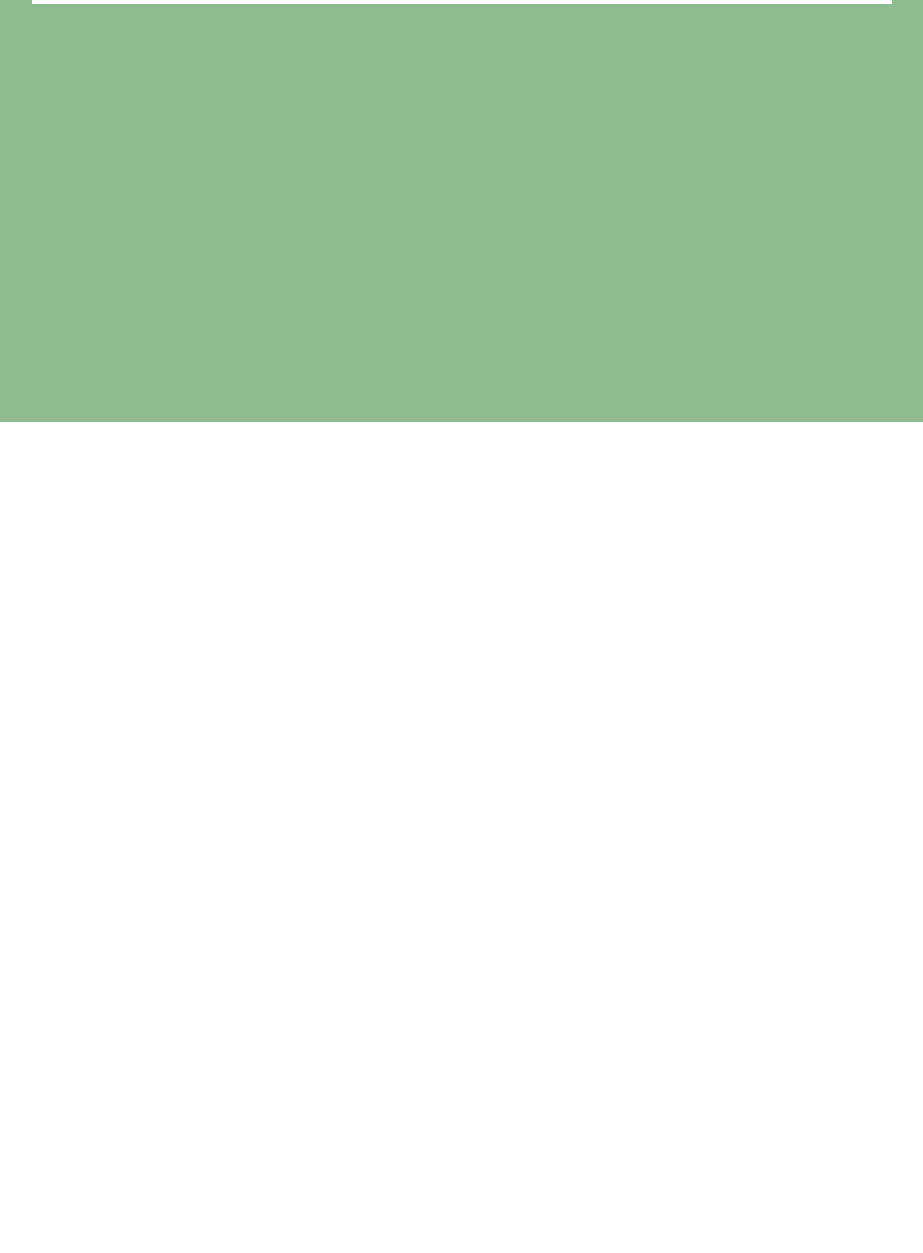
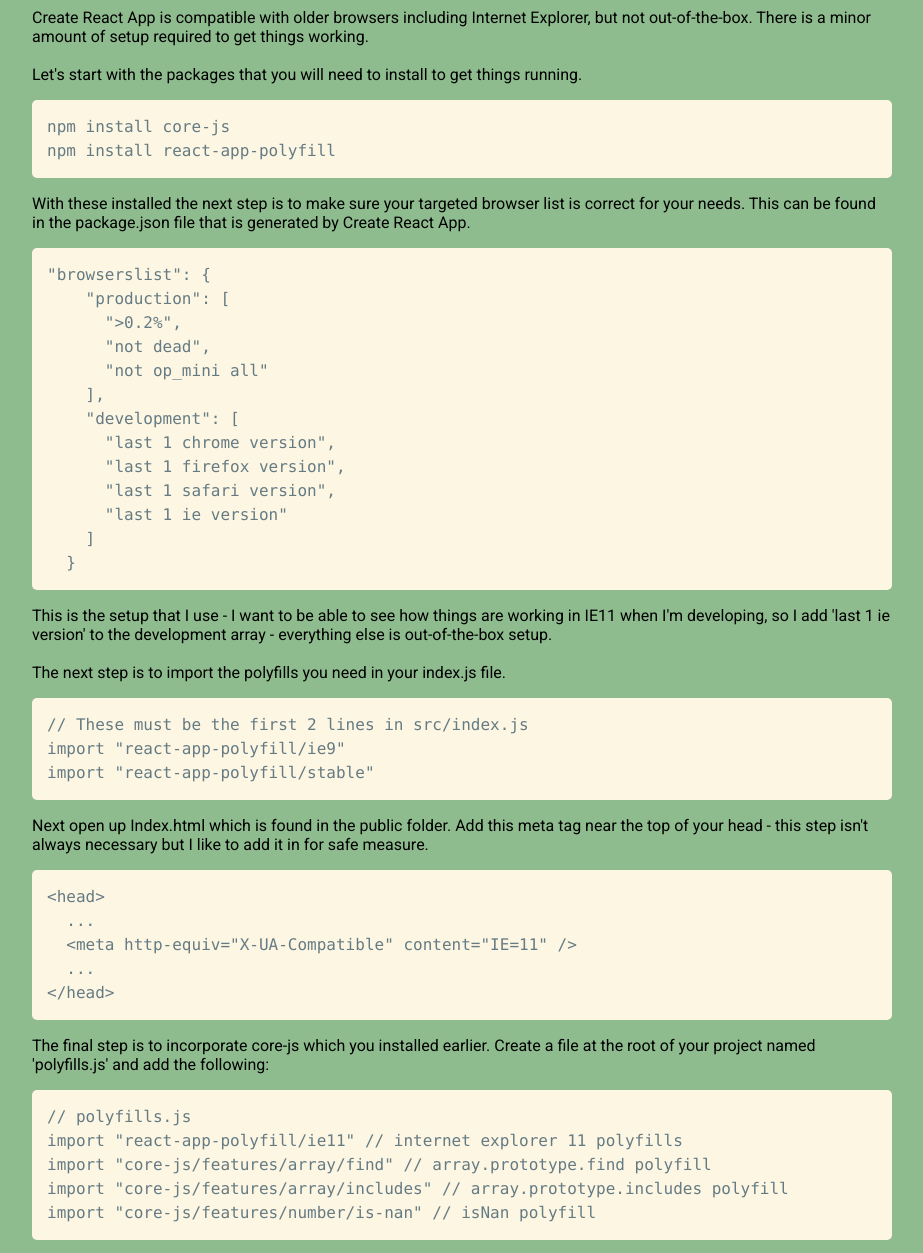
Before and after one commit to fishj123/gatsby-blog, a Gatsby site: page /blogs/setup-create-react-app-for-ie/ in a window 1280 px wide. Shown: the part 426-1679 px from the top of the page, without its empty margins (178-1101 px from the left). Before the commit the page ends 848 px from the top, so only its background shows below. Built offline with nearby package versions, Linux system fonts and the light colour scheme; Gatsby itself is replaced by a stand-in of ours; some packages are replaced by stand-ins of ours; code samples lack their colours.

Commit message:
blog finished - add link css

````diff
--- a/src/blogs/setup-create-react-app-for-ie.md
+++ b/src/blogs/setup-create-react-app-for-ie.md
@@ -1,5 +1,89 @@
 ---
-title: "Typescript: What are Generics?"
-date: "2020-04-19"
-description: "What are Generics in Typescript?"
+title: "How to get Create React App working in Internet Explorer"
+date: "2020-04-20"
+description: "This walk-through will show you the necessary steps to get Create React App working in Internet Explorer?"
 ---
+
+Create React App is compatible with older browsers including Internet Explorer, but not out-of-the-box. There is a minor amount of setup required to get things working.
+<br/>
+<br/>
+Let's start with the packages that you will need to install to get things running.
+
+```terminal
+npm install core-js
+npm install react-app-polyfill
+```
+
+With these installed the next step is to make sure your targeted browser list is correct for your needs. This can be found in the package.json file that is generated by Create React App.
+
+```json
+"browserslist": {
+    "production": [
+      ">0.2%",
+      "not dead",
+      "not op_mini all"
+    ],
+    "development": [
+      "last 1 chrome version",
+      "last 1 firefox version",
+      "last 1 safari version",
+      "last 1 ie version"
+    ]
+  }
+```
+
+This is the setup that I use - I want to be able to see how things are working in IE11 when I'm developing, so I add 'last 1 ie version' to the development array - everything else is out-of-the-box setup.
+<br/>
+<br/>
+The next step is to import the polyfills you need in your index.js file.
+
+```javascript
+// These must be the first 2 lines in src/index.js
+import "react-app-polyfill/ie9"
+import "react-app-polyfill/stable"
+```
+
+Next open up Index.html which is found in the public folder. Add this meta tag near the top of your head - this step isn't always necessary but I like to add it in for safe measure.
+
+```html
+<head>
+  ...
+  <meta http-equiv="X-UA-Compatible" content="IE=11" />
+  ...
+</head>
+```
+
+The final step is to incorporate core-js which you installed earlier. Create a file at the root of your project named 'polyfills.js' and add the following:
+
+```javascript
+// polyfills.js
+import "react-app-polyfill/ie11" // internet explorer 11 polyfills
+import "core-js/features/array/find" // array.prototype.find polyfill
+import "core-js/features/array/includes" // array.prototype.includes polyfill
+import "core-js/features/number/is-nan" // isNan polyfill
+```
+
+In the above code I have imported the features that I am using (find/includes/isNan) - you should import any additional features that you are using. You can find a list of available imports in the core-js docs.
+<br/>
+<br/>
+And now all you need to do is import your polyfills.js file into the top of your index.js file, which should look like this:
+
+```javascript
+// These must be the first 2 lines in src/index.js
+import "react-app-polyfill/ie9"
+import "react-app-polyfill/stable"
+
+import "./polyfills" // new import we just added
+```
+
+That's it. If you are still having issues then try deleting your node_modules/.cache folder to force an update on your browser list targets.
+<br/>
+<br/>
+For additional reading on this subject checkout these links:
+<br/>
+<br/>
+<a class="link" href="https://create-react-app.dev/docs/supported-browsers-features/#configuring-supported-browsers">Create React App documentation</a>
+
+<a class="link" href="https://www.npmjs.com/package/react-app-polyfill">react-app-polyfill docs</a>
+
+<a class="link" href="https://github.com/zloirock/core-js">core-js docs</a>
--- a/src/templates/blog-post.js
+++ b/src/templates/blog-post.js
@@ -25,6 +25,13 @@
 
   & small {
     margin-bottom: 60px;
+  }
+
+  & .link {
+    color: blue;
+    text-decoration: underline;
+    margin-bottom: 5px;
+    display: block;
   }
 `
 
````
